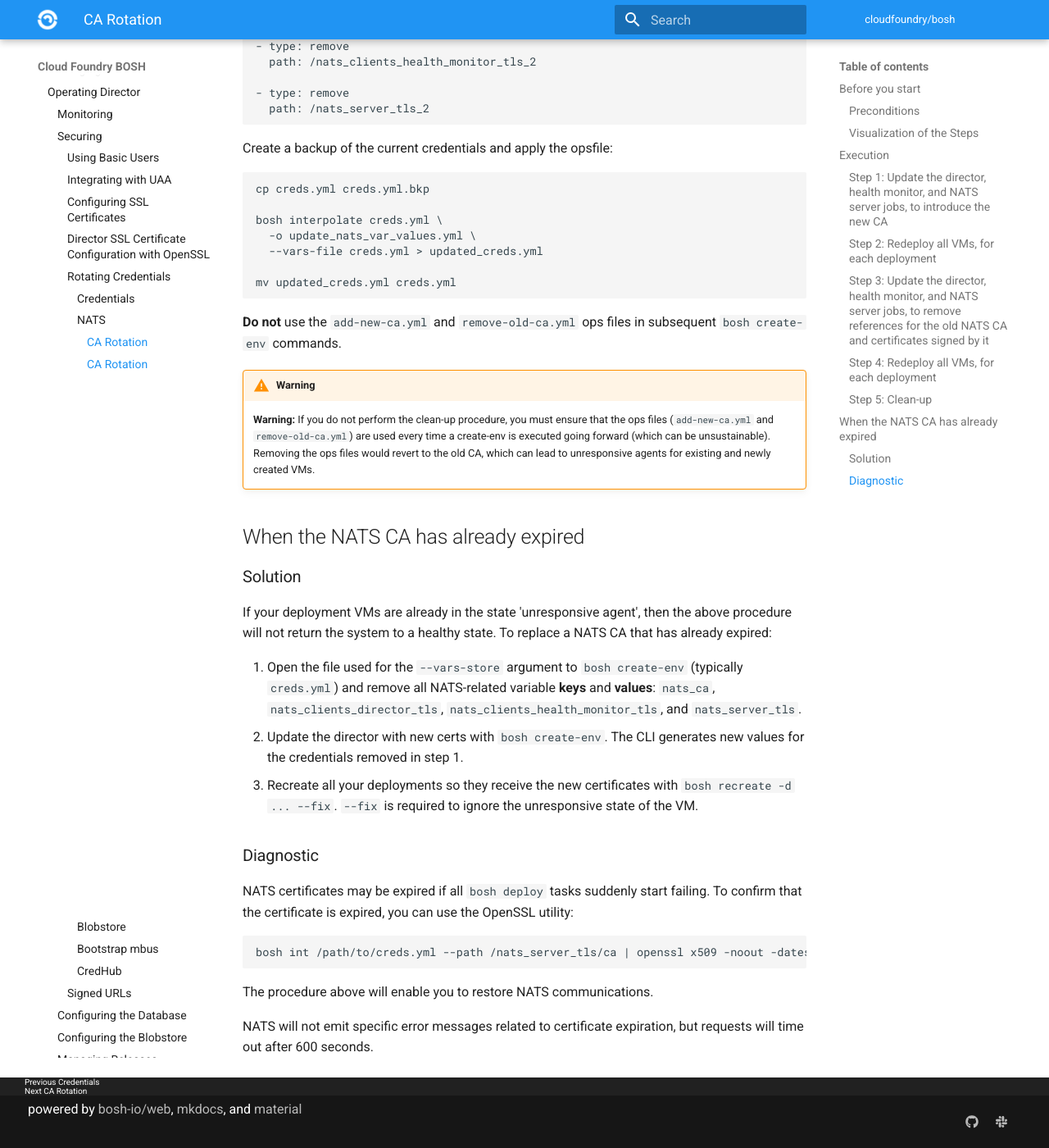
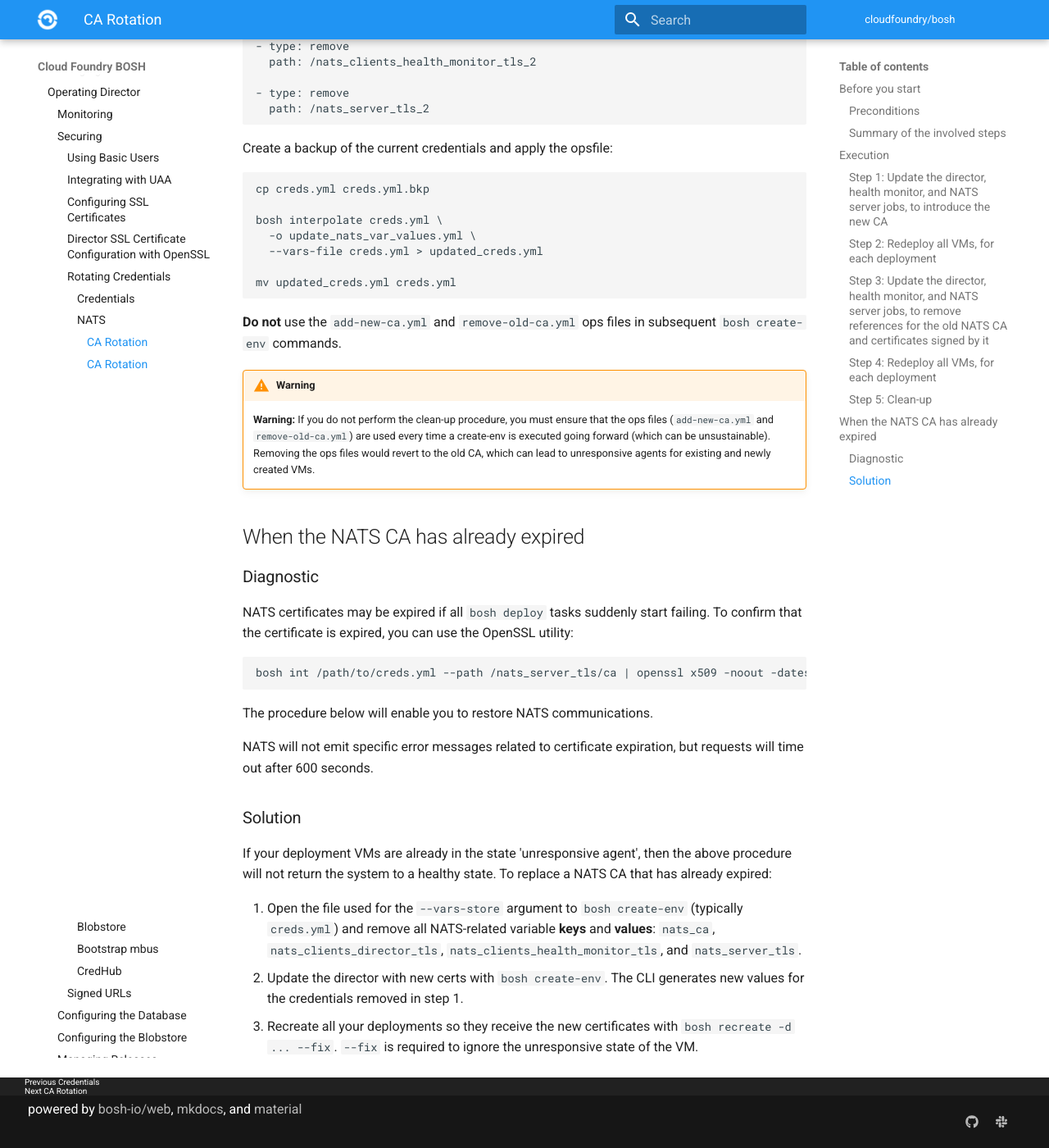
Before and after one commit to cloudfoundry/docs-bosh, an MkDocs documentation site: the page built from content/nats-ca-rotation.md, in a window 1280 px wide and 1400 px high, scrolled down 5719 px. Shown: the whole window at 82% size. Built offline with MkDocs 1.6.1 and Material for MkDocs 9.7.7, drawn with Linux system fonts in a browser that asks for light colours; old or Windows-style settings are respelled for this version of MkDocs; some of the changed text lies outside the part shown.

````diff
--- a/content/nats-ca-rotation.md
+++ b/content/nats-ca-rotation.md
@@ -4,14 +4,14 @@ The procedure below rotates the NATS CA and NATS related certificates across the
 
 ## Before you start
 
-### Preconditions
+### Preconditions {: #preconditions }
 
 * Director is in a healthy state.
 * All VMs are in `running` state in all deployments. See [below](#expired) if your VMs are unresponsive.
 * Take note of any **ignored** VMs. They will be omitted from the VM redeploy steps.
 * Director versions prior to 271.12 and stemcells prior to Bionic 1.36 and Windows 2019.41 need to recreate VMs as part of the redeploy steps.
 
-### Visualization of the Steps
+### Summary of the involved steps {: #visualization }
 
 ![image](images/nats_rotation.png)
 
@@ -227,14 +227,6 @@ mv updated_creds.yml creds.yml
 
 ## When the NATS CA has already expired {: #expired }
 
-### Solution
-
-If your deployment VMs are already in the state 'unresponsive agent', then the above procedure will not return the system to a healthy state. To replace a NATS CA that has already expired:
-
-1. Open the file used for the `--vars-store` argument to `bosh create-env` (typically `creds.yml`) and remove all NATS-related variable **keys** and **values**: `nats_ca`, `nats_clients_director_tls`, `nats_clients_health_monitor_tls`, and `nats_server_tls`.
-2. Update the director with new certs with `bosh create-env`. The CLI generates new values for the credentials removed in step 1.
-3. Recreate all your deployments so they receive the new certificates with `bosh recreate -d ... --fix`. `--fix` is required to ignore the unresponsive state of the VM.
-
 ### Diagnostic
 
 NATS certificates may be expired if all `bosh deploy` tasks suddenly start failing. To confirm that the certificate is expired, you can use the OpenSSL utility:
@@ -243,6 +235,14 @@ NATS certificates may be expired if all `bosh deploy` tasks suddenly start faili
 bosh int /path/to/creds.yml --path /nats_server_tls/ca | openssl x509 -noout -dates
 ```
 
-The procedure above will enable you to restore NATS communications.
+The procedure below will enable you to restore NATS communications.
 
 NATS will not emit specific error messages related to certificate expiration, but requests will time out after 600 seconds.
+
+### Solution
+
+If your deployment VMs are already in the state 'unresponsive agent', then the above procedure will not return the system to a healthy state. To replace a NATS CA that has already expired:
+
+1. Open the file used for the `--vars-store` argument to `bosh create-env` (typically `creds.yml`) and remove all NATS-related variable **keys** and **values**: `nats_ca`, `nats_clients_director_tls`, `nats_clients_health_monitor_tls`, and `nats_server_tls`.
+2. Update the director with new certs with `bosh create-env`. The CLI generates new values for the credentials removed in step 1.
+3. Recreate all your deployments so they receive the new certificates with `bosh recreate -d ... --fix`. `--fix` is required to ignore the unresponsive state of the VM.
````
